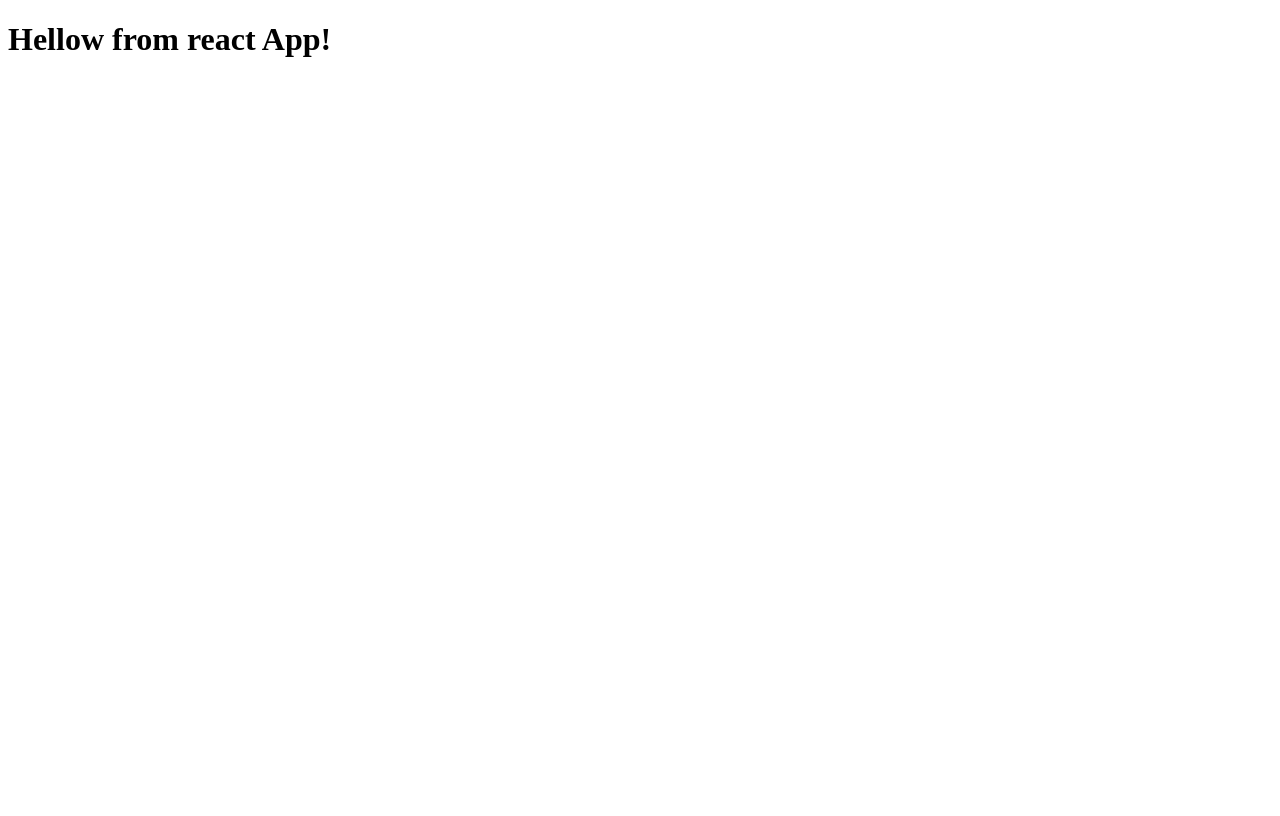
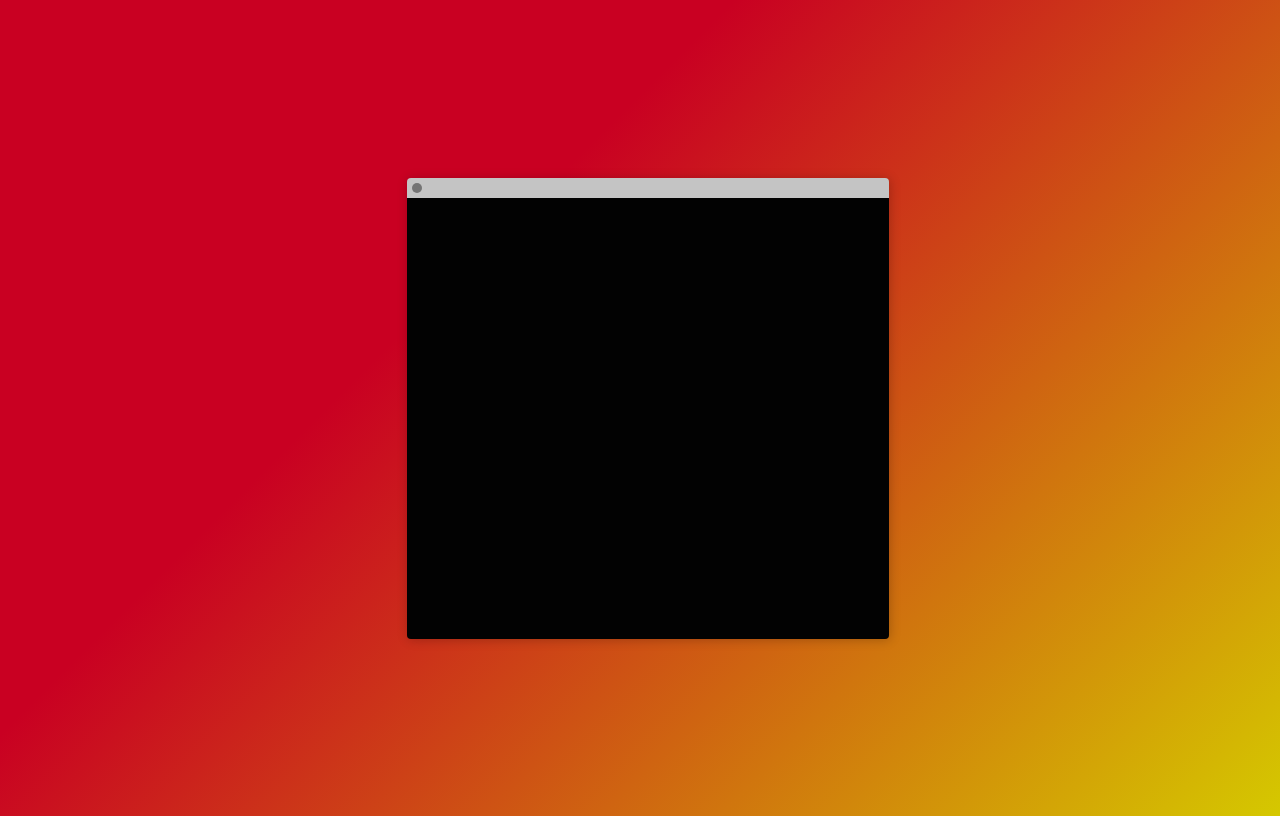
Before and after one commit to molinajimenez/lab9_web, a React app: page / in a window 1280 px wide. Built offline with nearby package versions, Linux system fonts and the light colour scheme.

Commit message:
terminal done :)

```diff
--- /dev/null
+++ b/src/components/App/App.css
@@ -0,0 +1,8 @@
+body{
+    background: rgb(201,0,34);
+	background: linear-gradient(135deg, rgba(201,0,34,1) 35%, rgba(213,200,0,1) 100%);
+	display: flex;
+	align-items: center;
+	justify-content: center;
+	min-height: 100vh;
+}
--- a/src/components/App/App.jsx
+++ b/src/components/App/App.jsx
@@ -1,8 +1,9 @@
 import React from 'react';
-
+import './App.css'
+import Terminal from '../Terminal/Terminal.jsx';
 const App = () =>{
         return(
-            <h1>Hellow from react App!</h1>
+            <Terminal />
         )
 
 }
--- /dev/null
+++ b/src/components/Terminal/Terminal.css
@@ -0,0 +1,25 @@
+div.terminal{
+
+    background: #020202;
+	border-top: 20px solid #c4c4c4;
+	border-radius: .25rem;
+	box-shadow: 1px 1px 11px rgba(0, 0, 0, 0.22);
+	min-height: 425px;
+	max-width: 600px;
+	min-width: 450px;
+	padding: 0.5rem;
+	position: relative;
+	width: 100%;
+
+}
+div.terminal::before {
+    background: #747474;
+    border-radius: 50%;
+    content: "";
+    display: block;
+    height: 10px;
+    position: absolute;
+    top: -15px;
+    left: 5px;
+    width: 10px;
+}
--- /dev/null
+++ b/src/components/Terminal/Terminal.jsx
@@ -0,0 +1,11 @@
+import React from 'react';
+import './Terminal.css'
+class Terminal extends React.Component{
+    render(){
+        return(
+            <div className='terminal'></div>
+        )
+    }
+}
+
+export default Terminal
--- a/webpack.config.js
+++ b/webpack.config.js
@@ -16,6 +16,11 @@ module.exports={
                 use: {
                     loader: 'babel-loader'
                 }
+            },
+            {
+                test: /\.css$/,
+                exclude: /node_modules/,
+                use: ['style-loader', 'css-loader']
             }
 
         ]
```
